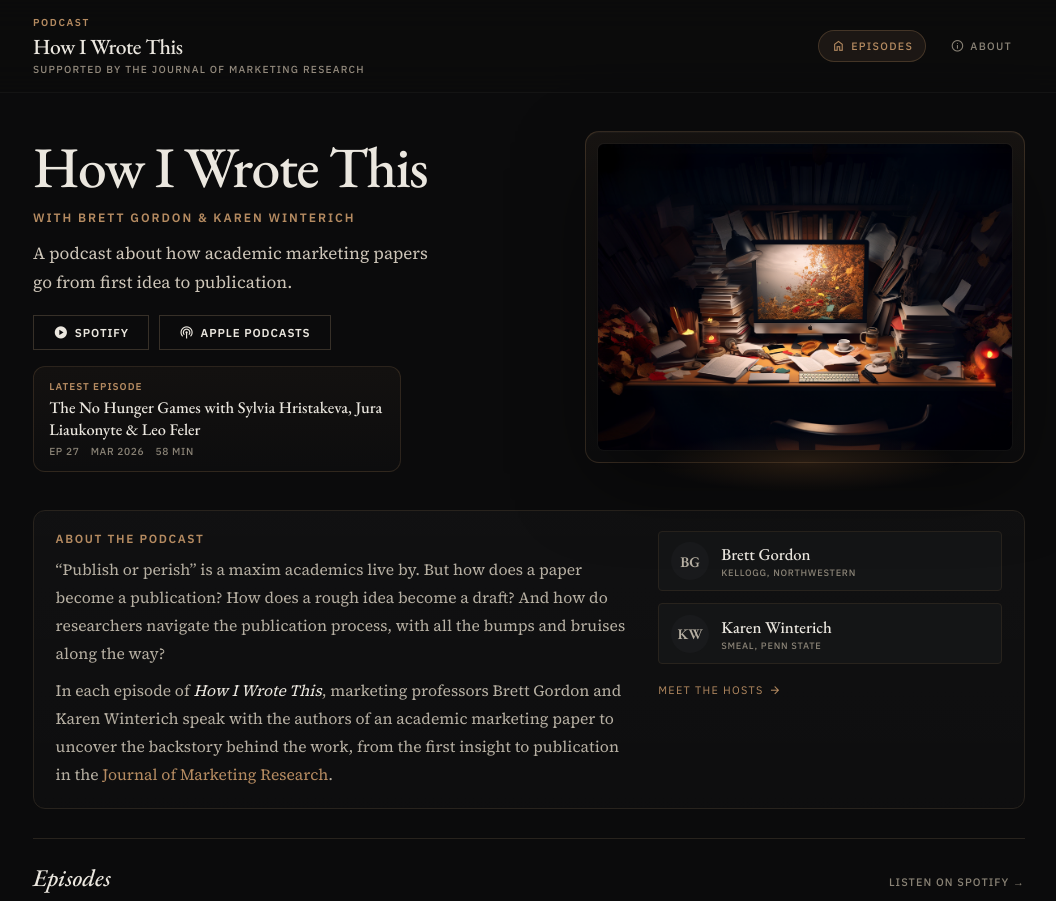
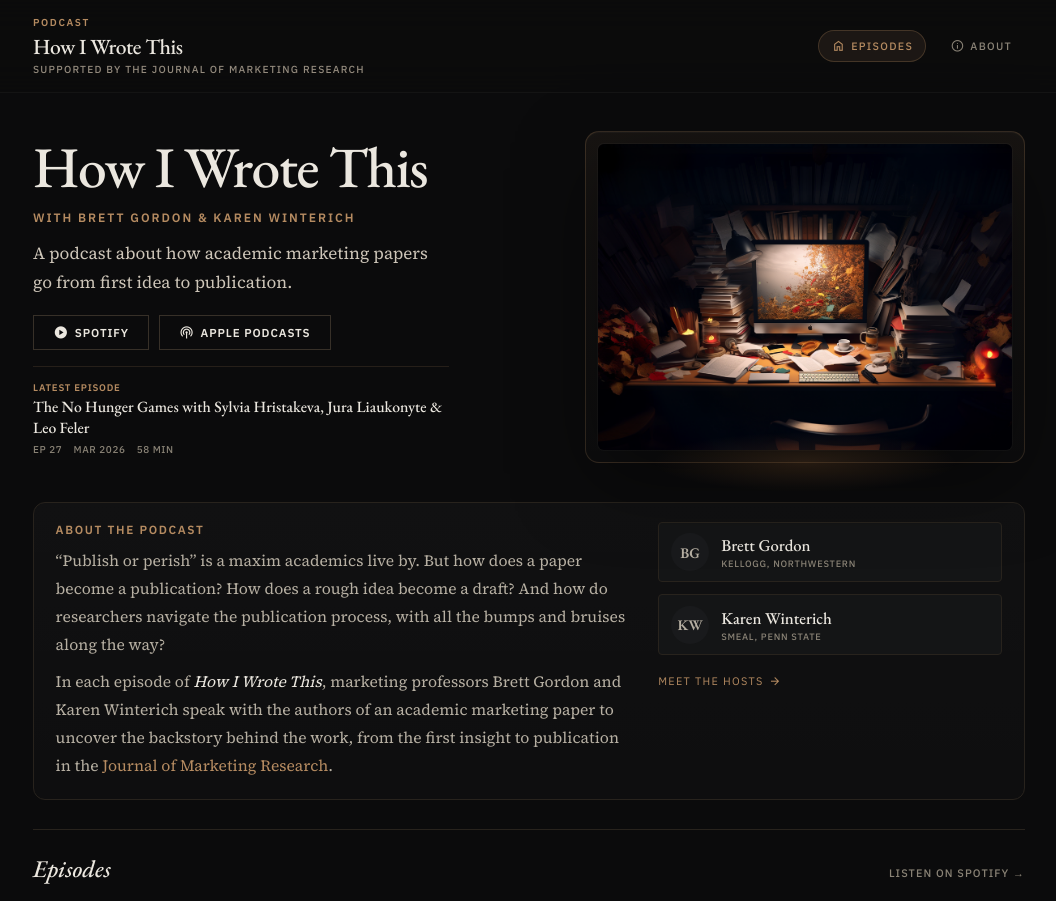
Before and after one commit to brgordon1/brgordon1.github.io, a Jekyll site: the page built from _pages/hiwt-podcast/index.html, in a window 1280 px wide and 1400 px high. Shown: the top 901 px of the window, without its empty margins (111-1167 px from the left). Built offline with Jekyll 4.4.1, drawn with Linux system fonts in a browser that asks for light colours.

Commit message:
latest fix.

```diff
--- a/_pages/hiwt-podcast/index.html
+++ b/_pages/hiwt-podcast/index.html
@@ -269,7 +269,7 @@
     display: flex;
     flex-direction: column;
     align-items: flex-start;
-    max-width: 30rem;
+    max-width: 26rem;
     padding-top: 0.35rem;
   }
 
@@ -278,39 +278,36 @@
     gap: 0.6rem;
     margin-top: 1.15rem;
     flex-wrap: wrap;
+    max-width: 26rem;
   }
 
   .hero-latest-link {
     display: block;
     width: 100%;
-    max-width: 23rem;
+    max-width: 26rem;
     margin-top: 1rem;
-    padding: 0.8rem 0.95rem;
-    border: 1px solid rgba(181, 139, 97, 0.18);
-    border-radius: 12px;
-    background: linear-gradient(180deg, rgba(181, 139, 97, 0.05), rgba(255,255,255,0.012));
-    transition: border-color 0.2s, background 0.2s, transform 0.2s;
+    padding: 0.85rem 0 0;
+    border-top: 1px solid rgba(181, 139, 97, 0.16);
+    transition: border-color 0.2s, color 0.2s;
   }
 
   .hero-latest-link:hover {
-    border-color: rgba(181, 139, 97, 0.32);
-    background: linear-gradient(180deg, rgba(181, 139, 97, 0.08), rgba(255,255,255,0.016));
-    transform: translateY(-1px);
+    border-color: rgba(181, 139, 97, 0.3);
   }
 
   .hero-latest-kicker {
     font-family: 'IBM Plex Sans', sans-serif;
-    font-size: 0.62rem;
+    font-size: 0.6rem;
     font-weight: 600;
     text-transform: uppercase;
-    letter-spacing: 0.1em;
+    letter-spacing: 0.08em;
     color: var(--accent);
   }
 
   .hero-latest-title {
-    margin-top: 0.28rem;
+    margin-top: 0.24rem;
     font-family: 'EB Garamond', serif;
-    font-size: 1.02rem;
+    font-size: 0.98rem;
     font-weight: 500;
     line-height: 1.3;
     color: var(--text);
@@ -319,9 +316,9 @@
   .hero-latest-meta {
     display: flex;
     gap: 0.7rem;
-    margin-top: 0.35rem;
+    margin-top: 0.3rem;
     font-family: 'IBM Plex Sans', sans-serif;
-    font-size: 0.64rem;
+    font-size: 0.62rem;
     font-weight: 500;
     text-transform: uppercase;
     letter-spacing: 0.06em;
```
Also changed, not shown: _pages/hiwt-podcast/about.html (+13 -12 lines).
